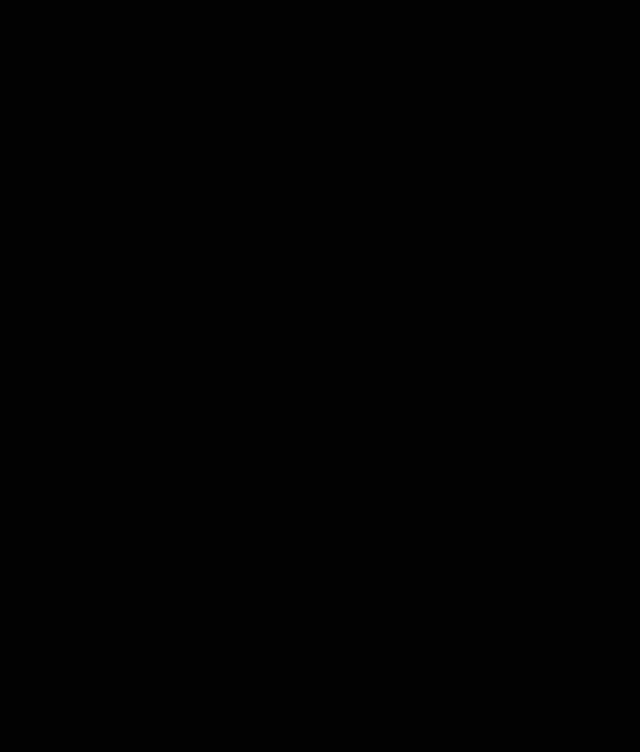
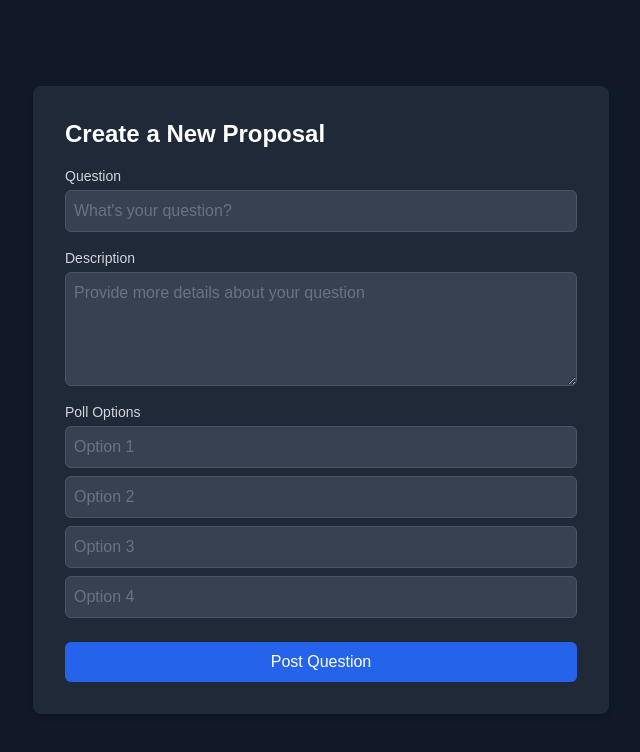
Before and after one commit to hitony7/blockboard, a Next.js app in the folder frontend/: page /newproposal in a window 1280 px wide. Before the commit this address had no page. Shown: the top 752 px of the page, without its empty margins (319-959 px from the left). Built offline with nearby package versions, Linux system fonts and the light colour scheme.

Commit message:
created new proposal

```diff
--- /dev/null
+++ b/frontend/app/newproposal/page.js
@@ -0,0 +1,76 @@
+// app/newproposal/page.js
+
+"use client";
+
+import { useState } from 'react';
+
+export default function ForumPage() {
+  const [question, setQuestion] = useState('');
+  const [description, setDescription] = useState('');
+  const [pollOptions, setPollOptions] = useState(['', '', '', '']);
+
+  const handlePollChange = (index, value) => {
+    const updatedOptions = [...pollOptions];
+    updatedOptions[index] = value;
+    setPollOptions(updatedOptions);
+  };
+
+  const handleSubmit = (e) => {
+    e.preventDefault();
+    // Handle the form submission (e.g., send to backend or display results)
+    console.log({ question, description, pollOptions });
+  };
+
+  return (
+    <div className="min-h-screen bg-gray-900 flex items-center justify-center">
+      <div className="bg-gray-800 p-8 rounded-lg shadow-md w-full max-w-xl">
+        <h1 className="text-2xl font-bold mb-4 text-white">Create a New Proposal</h1>
+        <form onSubmit={handleSubmit} className="space-y-4">
+          <div>
+            <label className="block text-sm font-medium text-gray-300">Question</label>
+            <input
+              type="text"
+              value={question}
+              onChange={(e) => setQuestion(e.target.value)}
+              className="mt-1 block w-full p-2 border border-gray-600 rounded-md bg-gray-700 text-white placeholder-gray-500 focus:border-blue-500 focus:ring-blue-500"
+              placeholder="What's your question?"
+              required
+            />
+          </div>
+
+          <div>
+            <label className="block text-sm font-medium text-gray-300">Description</label>
+            <textarea
+              value={description}
+              onChange={(e) => setDescription(e.target.value)}
+              className="mt-1 block w-full p-2 border border-gray-600 rounded-md bg-gray-700 text-white placeholder-gray-500 focus:border-blue-500 focus:ring-blue-500"
+              placeholder="Provide more details about your question"
+              rows="4"
+            ></textarea>
+          </div>
+
+          <div>
+            <label className="block text-sm font-medium text-gray-300">Poll Options </label>
+            {pollOptions.map((option, index) => (
+              <input
+                key={index}
+                type="text"
+                value={option}
+                onChange={(e) => handlePollChange(index, e.target.value)}
+                className="mt-1 block w-full p-2 border border-gray-600 rounded-md bg-gray-700 text-white placeholder-gray-500 focus:border-blue-500 focus:ring-blue-500 mb-2"
+                placeholder={`Option ${index + 1}`}
+              />
+            ))}
+          </div>
+
+          <button
+            type="submit"
+            className="w-full bg-blue-600 text-white py-2 px-4 rounded-md hover:bg-blue-700 transition"
+          >
+            Post Question
+          </button>
+        </form>
+      </div>
+    </div>
+  );
+}
```
